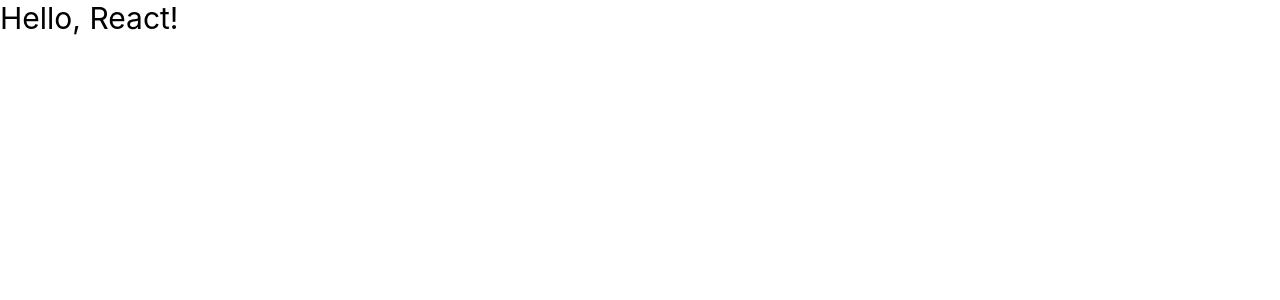
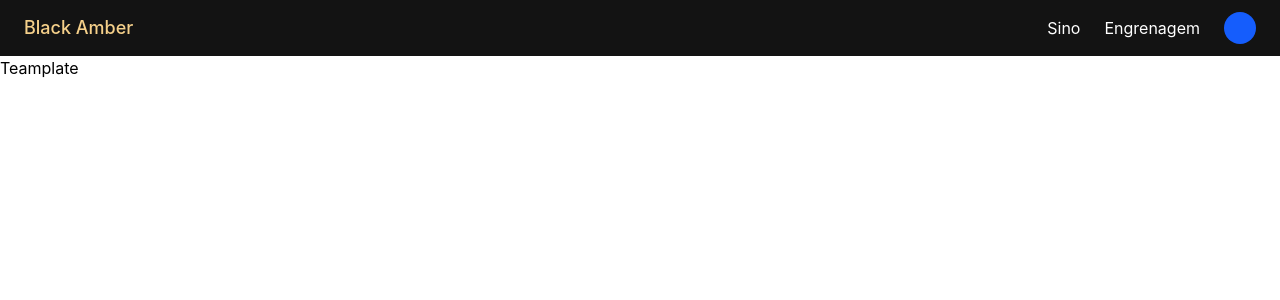
Before and after one commit to MarcosWillianAP1K/front-black-amber-coffe-Front, a React (Vite) app: page / in a window 1280 px wide. Shown: the top 300 px of the page. Built offline with nearby package versions, Linux system fonts and the light colour scheme.

Commit message:
Add App and NavBarTop components; update main rendering

```diff
--- /dev/null
+++ b/src/App.tsx
@@ -0,0 +1,12 @@
+import Teamplate from "./pages/Teamplate.tsx";
+
+function App() {
+  return (
+    <div>
+      <Teamplate />
+    </div>
+  );
+}
+
+
+export default App;
--- /dev/null
+++ b/src/layout/NavBarTop.tsx
@@ -0,0 +1,25 @@
+function NavBarTop() {
+    return (
+
+        <div className="w-full h-14 bg-[#131313] text-white flex items-center justify-between px-6">
+
+            <div>
+                <h1 className="text-[#F5D08A] font-medium text-lg">Black Amber</h1>
+            </div>
+
+
+            <div className="flex items-center gap-6">
+
+
+                <span className="cursor-pointer hover:text-gray-300">Sino</span>
+                <span className="cursor-pointer hover:text-gray-300">Engrenagem</span>
+
+
+                <div className="w-8 h-8 bg-blue-600 rounded-full cursor-pointer"></div>
+            </div>
+
+        </div>
+    );
+}
+
+export default NavBarTop;
--- a/src/main.tsx
+++ b/src/main.tsx
@@ -1,10 +1,11 @@
 import { StrictMode } from 'react'
 import { createRoot } from 'react-dom/client'
 import './index.css'
+import App from './App.tsx'
 
 
 createRoot(document.getElementById('root')!).render(
   <StrictMode>
-    <h1 className='text-3xl'>Hello, React!</h1>
+    <App />
   </StrictMode>,
 )
--- /dev/null
+++ b/src/pages/Teamplate.tsx
@@ -0,0 +1,14 @@
+import NavBarTop  from "../layout/NavBarTop";
+
+
+function Teamplate() {
+    return (
+        <div>
+            <NavBarTop />
+
+            <h1>Teamplate</h1>
+        </div>
+    );
+}
+
+export default Teamplate;
```
